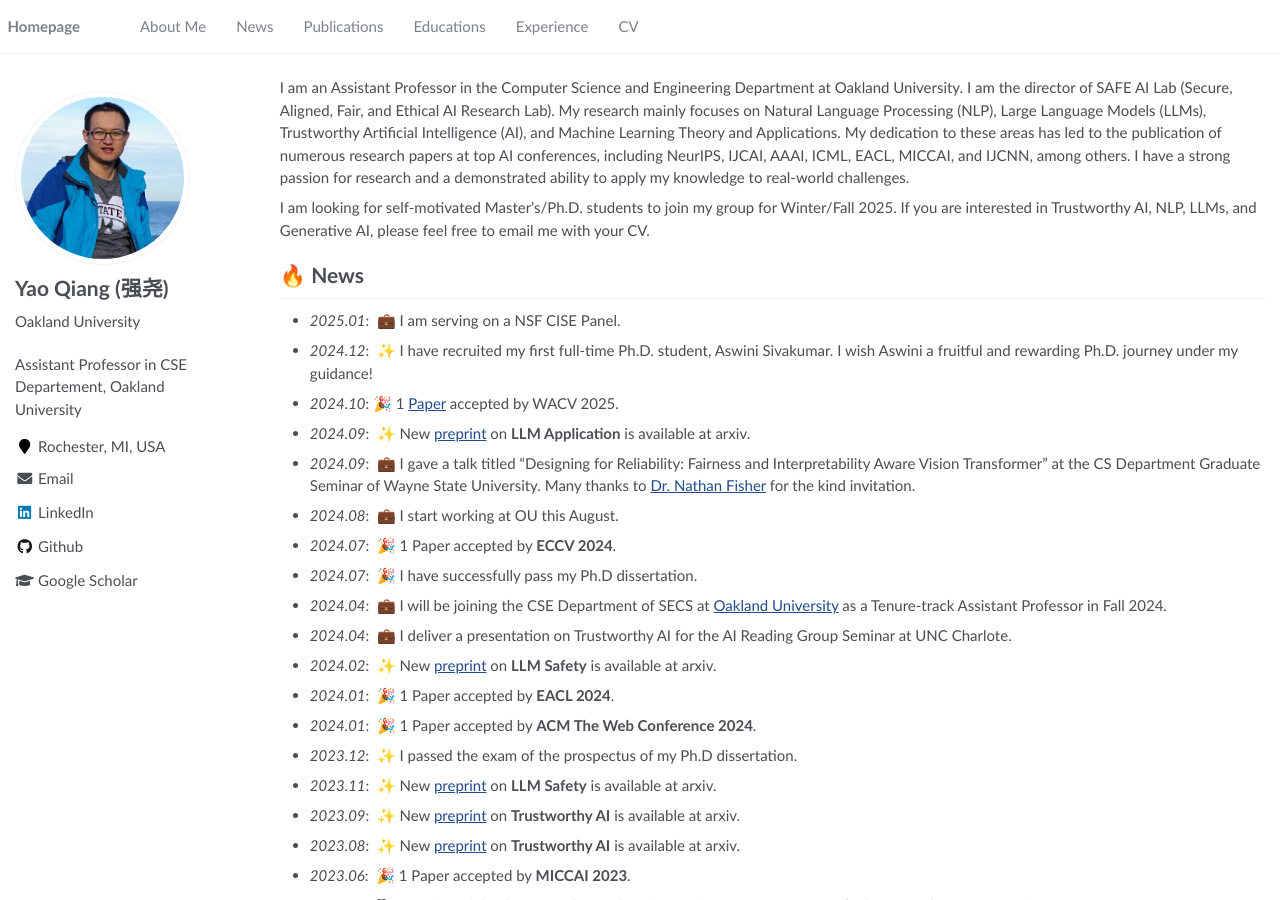
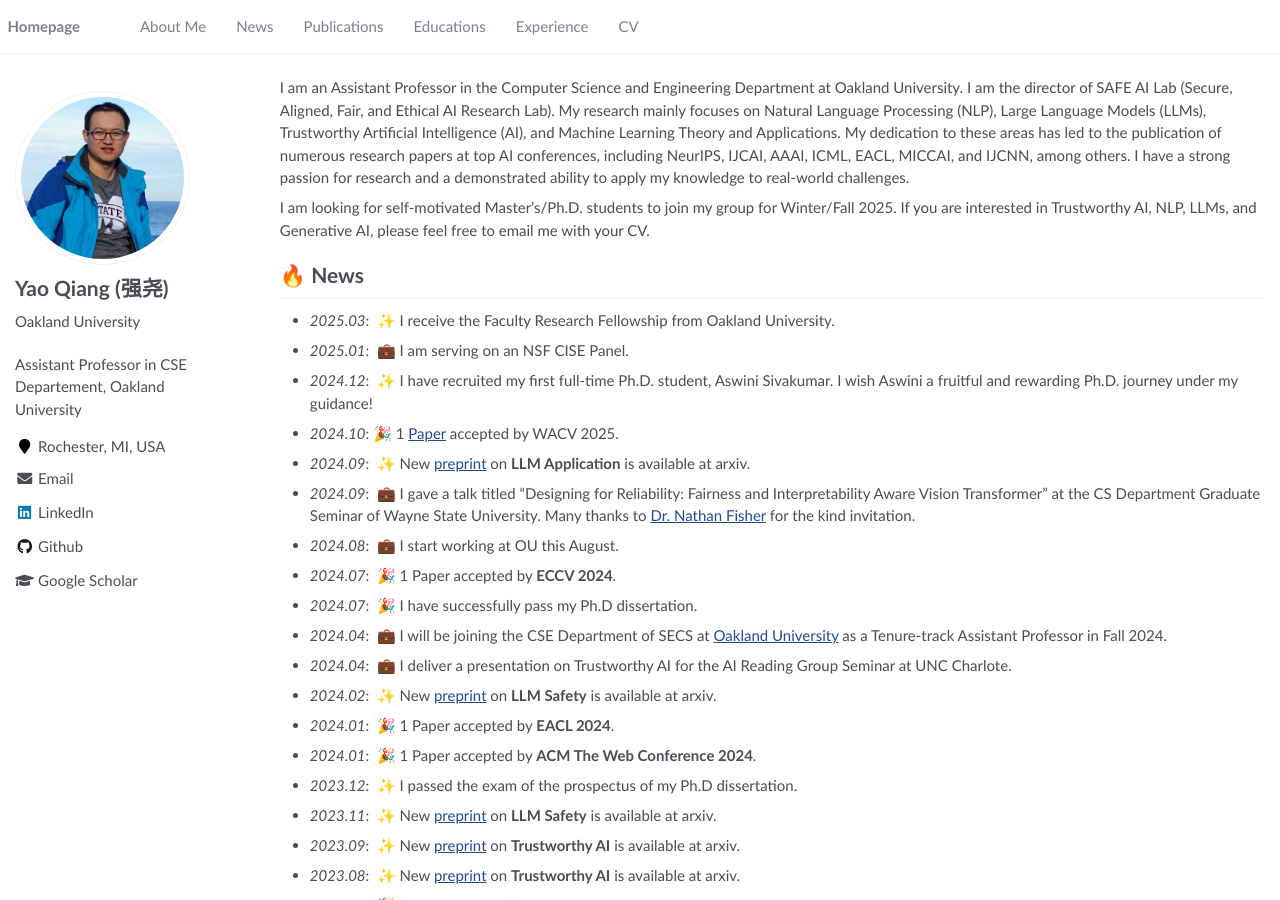
Before and after one commit to qiangyao1988/qiangyao1988.github.io, a Jekyll site: the page built from _pages/about.md, in a window 1280 px wide and 900 px high. Built offline with Jekyll 4.4.1, drawn with Linux system fonts in a browser that asks for light colours.

Commit message:
Update about.md

```diff
--- a/_pages/about.md
+++ b/_pages/about.md
@@ -15,7 +15,8 @@ I am an Assistant Professor in the Computer Science and Engineering Department a
 I am looking for self-motivated Master's/Ph.D. students to join my group for Winter/Fall 2025. If you are interested in Trustworthy AI, NLP, LLMs, and Generative AI, please feel free to email me with your CV.
 
 # 🔥 News
-- *2025.01*: &nbsp;💼 I am serving on a NSF CISE Panel.
+- *2025.03*: &nbsp;✨ I receive the Faculty Research Fellowship from Oakland University.
+- *2025.01*: &nbsp;💼 I am serving on an NSF CISE Panel.
 - *2024.12*: &nbsp;✨ I have recruited my first full-time Ph.D. student, Aswini Sivakumar. I wish Aswini a fruitful and rewarding Ph.D. journey under my guidance!
 - *2024.10*:  🎉 1 [Paper](https://arxiv.org/pdf/2308.14936.pdf) accepted by WACV 2025.
 - *2024.09*: &nbsp;✨ New [preprint](https://arxiv.org/pdf/2409.15027) on **LLM Application** is available at arxiv.
```
